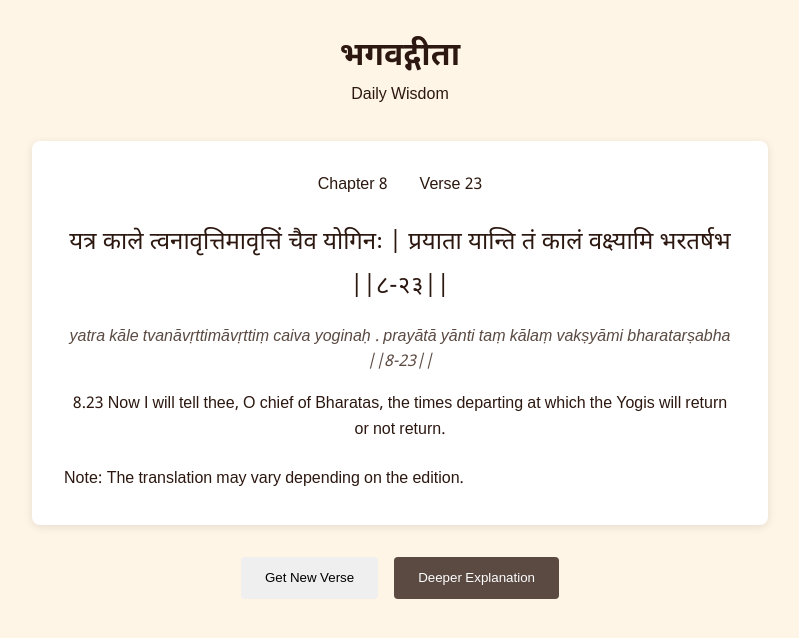
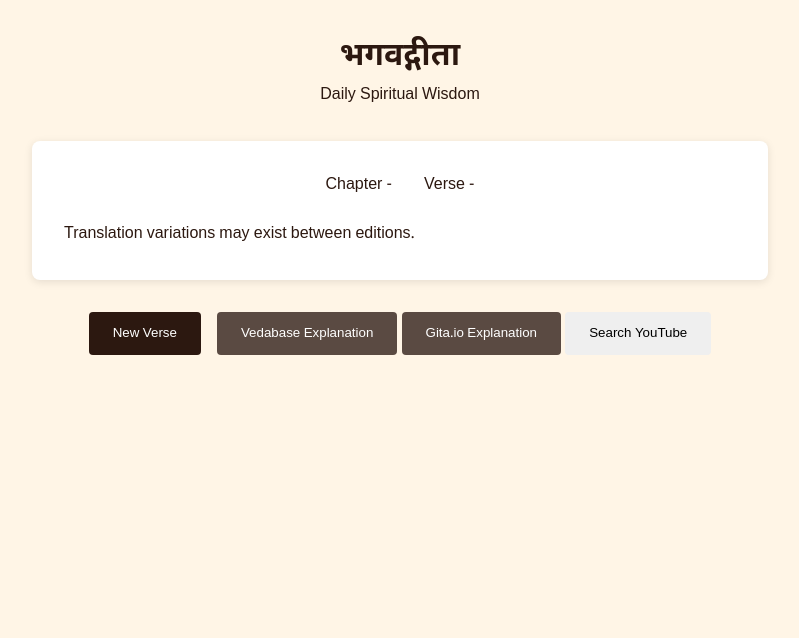
Before and after one commit to noname24433/web, a Flask app: page / in a window 1280 px wide. Shown: the top 638 px of the page, without its empty margins (240-1039 px from the left). Run offline with Flask 2, Linux system fonts and the light colour scheme.

Commit message:
Update index.html

```diff
--- a/templates/index.html
+++ b/templates/index.html
@@ -11,7 +11,7 @@
   <div class="container">
     <header>
       <h1>भगवद्गीता</h1>
-            <p>Daily Wisdom</p>
+      <p>Daily Spiritual Wisdom</p>
     </header>
 
     <div class="card">
@@ -22,15 +22,21 @@
       <div class="shloka" id="shloka"></div>
       <div class="transliteration" id="transliteration"></div>
       <div class="meaning" id="meaning"></div>
-            <!-- Note: The translation may vary depending on the edition -->
-            <p class="note">Note: The translation may vary depending on the edition.</p>
+      <p class="note">Translation variations may exist between editions.</p>
     </div>
 
     <div class="controls">
-            <button id="new-verse" class="btn">Get New Verse</button>
-            <button id="explain" class="btn secondary">Deeper Explanation</button>
+      <!-- New Verse button appears at the top -->
+      <button id="new-verse" class="btn primary">New Verse</button>
+
+      <!-- Explanation buttons container -->
+      <div class="explanation-buttons">
+        <button id="explain-vedabase" class="btn secondary">Vedabase Explanation</button>
+        <button id="explain-gitaio" class="btn secondary">Gita.io Explanation</button>
+        <!-- New Search YouTube button -->
+        <button id="search-youtube" class="btn accent">Search YouTube</button>
       </div>
-
+    </div>
   </div>
 
   <script src="{{ url_for('static', filename='js/app.js') }}"></script>
```
Lines whose indentation alone changed are shown as unchanged.
